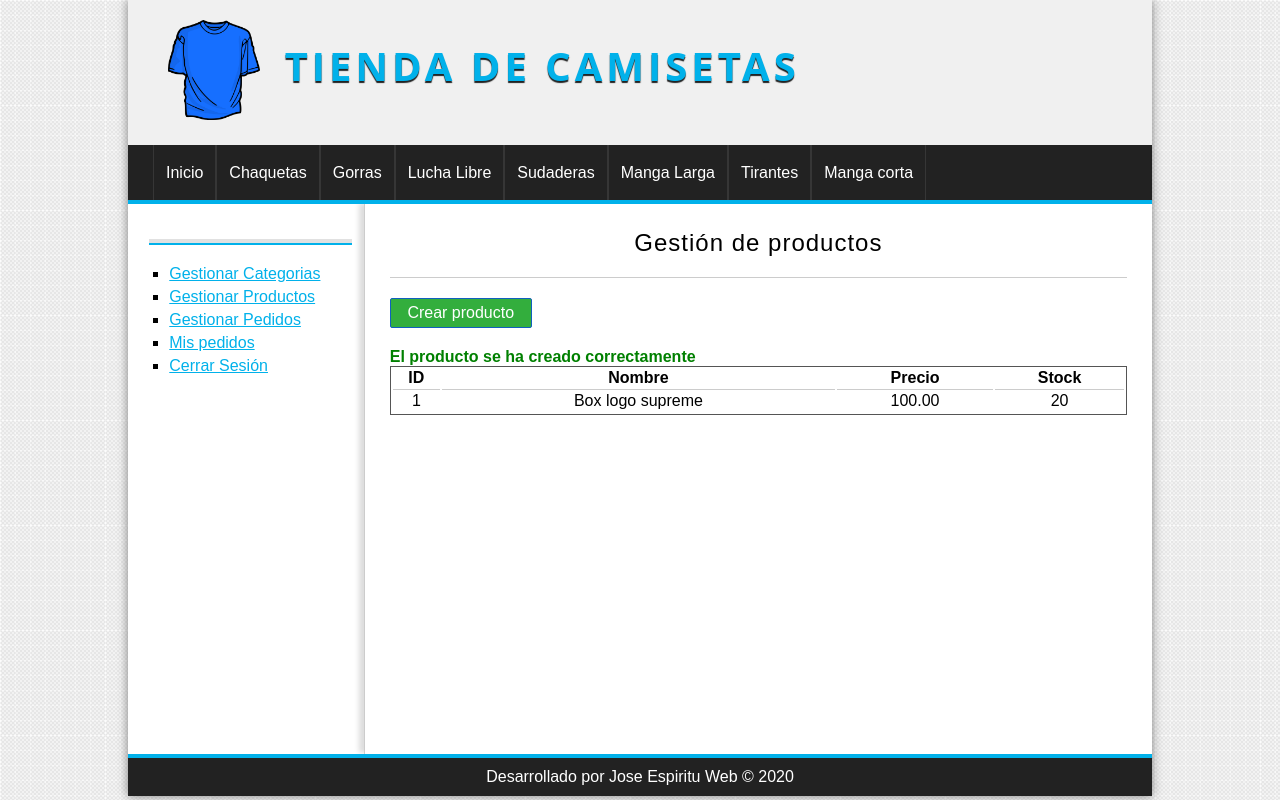
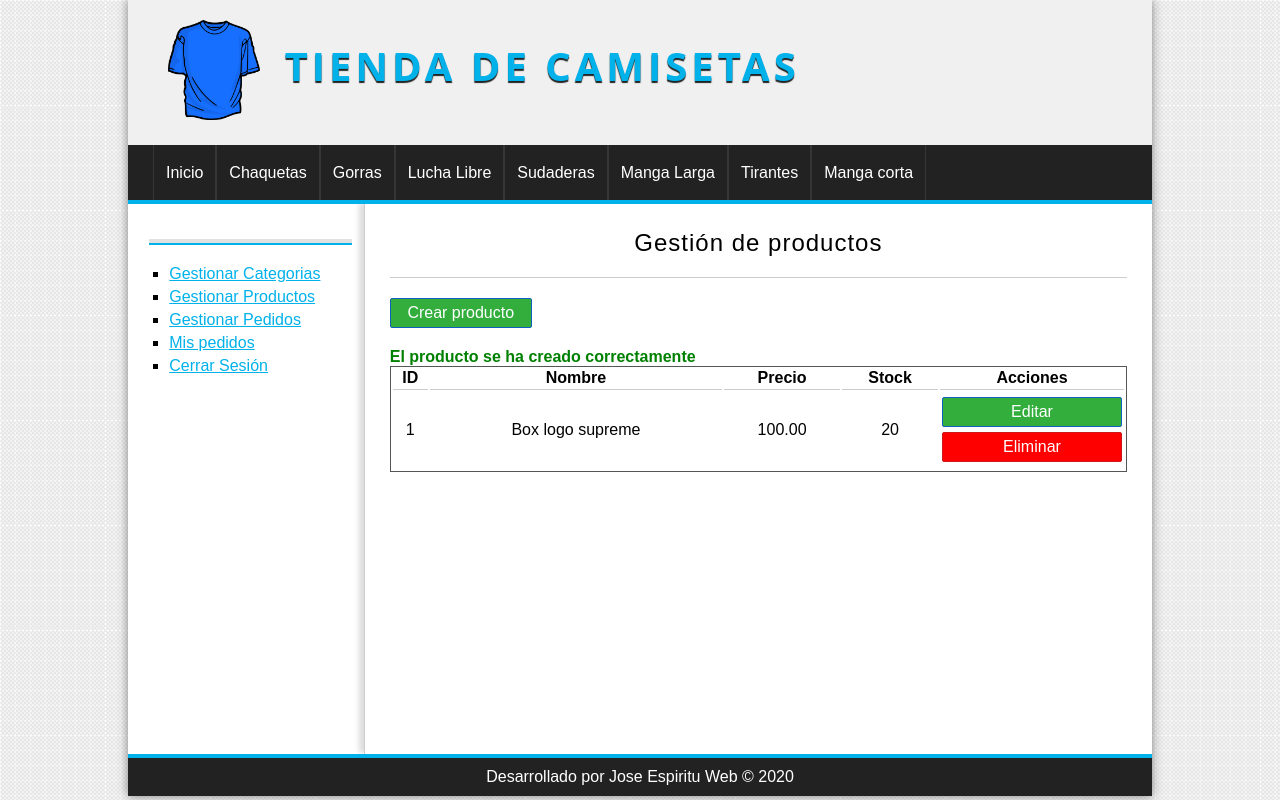
Before and after one commit to joseespiritu/TiendaVirtualPHP-NoFrameworks, a PHP site: page /TiendaVirtualPHP-NoFrameworks/producto/gestion in a window 1280 px wide. Run offline with PHP 8.4, Linux system fonts and the light colour scheme; the visitor is signed in with stand-in values (Sample User, id 1); data comes from the database, SQL or seed files in the repository; some libraries are stand-ins or nearby versions.

Commit message:
Botones para borrar y editar producto

```diff
--- a/assets/css/styles.css
+++ b/assets/css/styles.css
@@ -252,6 +252,16 @@ button,
     margin-bottom: 20px;
 }
 
+.button-gestion {
+    margin-top: 5px;
+    margin-bottom: 5px;
+}
+
+.button-red {
+    background-color: red;
+    border: 1px solid #cf1717;
+}
+
 label,
 input[type="button"],
 input[type="submit"],
--- a/controllers/ProductoController.php
+++ b/controllers/ProductoController.php
@@ -68,6 +68,14 @@ class productoController {
         }
         header("Location:".BASE_URL."producto/gestion");
     }
+
+    public function editar(){
+        var_dump($_GET);
+    }
+
+    public function eliminar(){
+        var_dump($_GET);
+    }
 }
 
 ?>
--- a/views/producto/gestion.php
+++ b/views/producto/gestion.php
@@ -16,6 +16,7 @@
         <th>Nombre</th>
         <th>Precio</th>
         <th>Stock</th>
+        <th>Acciones</th>
     </tr>
     <?php while($pro = $productos->fetch_object()): ?>
         <tr>
@@ -23,6 +24,10 @@
             <td><?=$pro->nombre?></td>
             <td><?=$pro->precio?></td>
             <td><?=$pro->stock?></td>
+            <td>
+                <a href="<?=BASE_URL?>producto/editar?id=<?=$pro->id?>" class="button button-gestion">Editar</a>
+                <a href="<?=BASE_URL?>producto/eliminar?id=<?=$pro->id?>" class="button button-gestion button-red">Eliminar</a>
+            </td>
         </tr>
     <?php endwhile; ?>
 </table>
```
